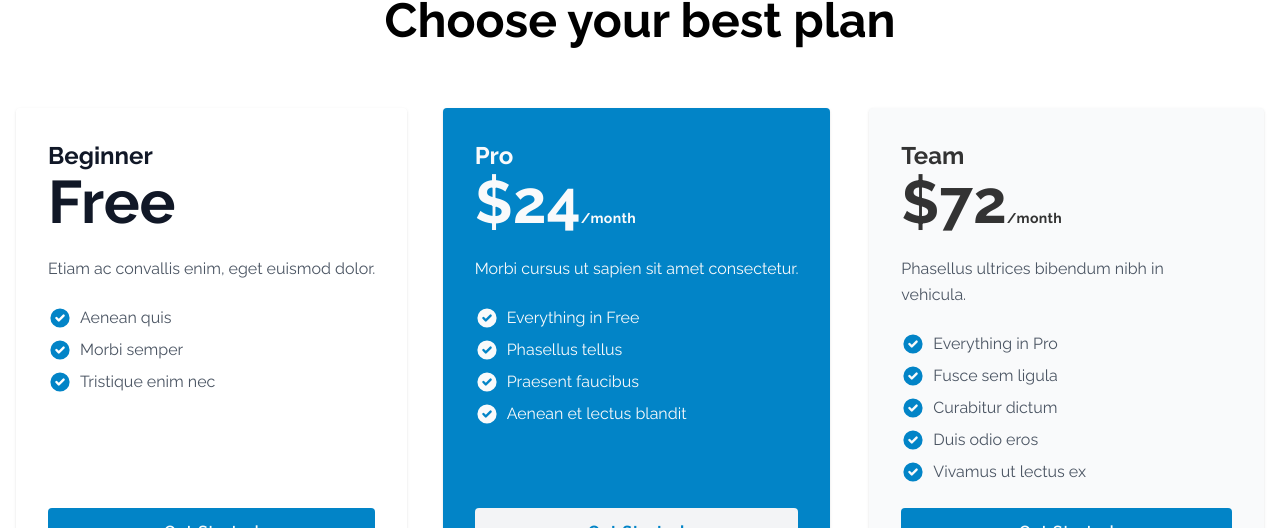
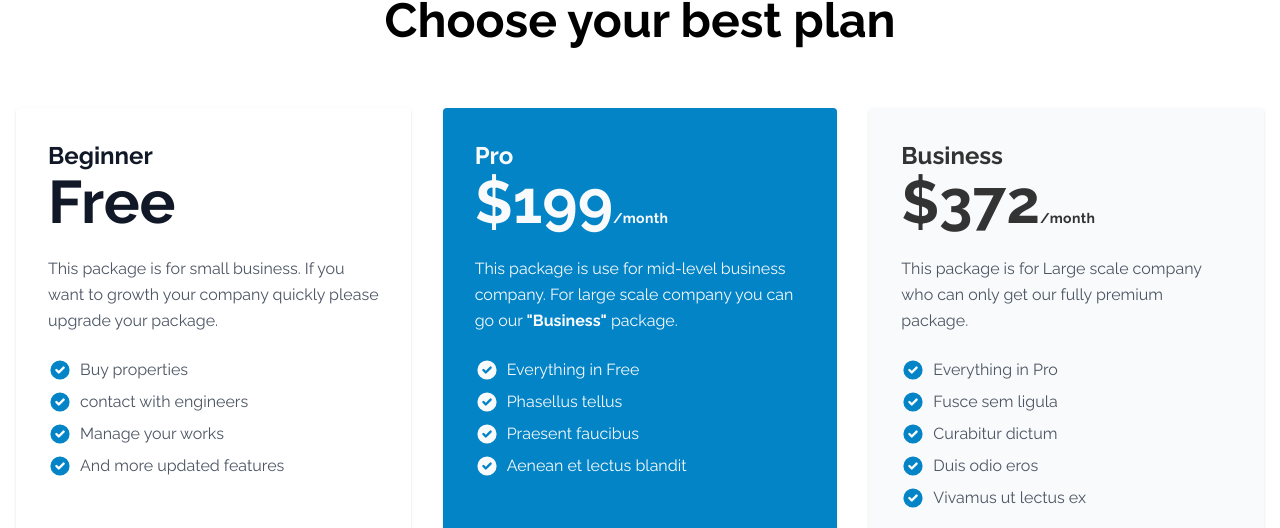
Before and after one commit to khanshorif331/neighbour-home, a React (Create React App) app: page / in a window 1280 px wide. Shown: the part 2038-2566 px from the top of the page. Built offline with nearby package versions, Linux system fonts and the light colour scheme; no server answers; a web font is replaced by a local one.

Commit message:
content uploaded

```diff
--- a/src/Pages/Homepage/Pricing/Pricing.js
+++ b/src/Pages/Homepage/Pricing/Pricing.js
@@ -28,7 +28,8 @@ const Pricing = () => {
                   <span className={`text-6xl font-bold`}>Free</span>
                 </div>
                 <p className="mt-3 leading-relaxed text-gray-600">
-                  Etiam ac convallis enim, eget euismod dolor.
+                  This package is for small business. If you want to growth your
+                  company quickly please upgrade your package.
                 </p>
                 <ul className="flex-1 mb-6 text-gray-600">
                   <li className="flex mb-2 space-x-2">
@@ -44,7 +45,7 @@ const Pricing = () => {
                         clipRule="evenodd"
                       ></path>
                     </svg>
-                    <span>Aenean quis</span>
+                    <span>Buy properties</span>
                   </li>
                   <li className="flex mb-2 space-x-2">
                     <svg
@@ -59,7 +60,7 @@ const Pricing = () => {
                         clipRule="evenodd"
                       ></path>
                     </svg>
-                    <span>Morbi semper</span>
+                    <span>contact with engineers</span>
                   </li>
                   <li className="flex mb-2 space-x-2">
                     <svg
@@ -74,7 +75,22 @@ const Pricing = () => {
                         clipRule="evenodd"
                       ></path>
                     </svg>
-                    <span>Tristique enim nec</span>
+                    <span>Manage your works</span>
+                  </li>
+                  <li className="flex mb-2 space-x-2">
+                    <svg
+                      xmlns="http://www.w3.org/2000/svg"
+                      viewBox="0 0 20 20"
+                      fill="currentColor"
+                      className="flex-shrink-0 w-6 h-6 text-sky-600"
+                    >
+                      <path
+                        fillRule="evenodd"
+                        d="M10 18a8 8 0 100-16 8 8 0 000 16zm3.707-9.293a1 1 0 00-1.414-1.414L9 10.586 7.707 9.293a1 1 0 00-1.414 1.414l2 2a1 1 0 001.414 0l4-4z"
+                        clipRule="evenodd"
+                      ></path>
+                    </svg>
+                    <span>And more updated features</span>
                   </li>
                 </ul>
                 <button
@@ -96,14 +112,15 @@ const Pricing = () => {
                 <div className={` ${darkMode && "text-gray-900"} space-y-2`}>
                   <h4 className="text-2xl font-bold">Pro</h4>
                   <span className="text-6xl font-bold">
-                    $24
+                    $199
                     <span className="text-sm tracking-wide">/month</span>
                   </span>
                 </div>
                 <p
                   className={` ${darkMode && "text-gray-900"} leading-relaxed`}
                 >
-                  Morbi cursus ut sapien sit amet consectetur.
+                  This package is use for mid-level business company. For large
+                  scale company you can go our <b>"Business"</b> package.
                 </p>
                 <ul
                   className={` ${darkMode && "text-gray-900"} flex-1 space-y-2`}
@@ -188,14 +205,15 @@ const Pricing = () => {
                 } flex flex-col p-6 space-y-6 rounded shadow sm:p-8 bg-gray-50`}
               >
                 <div className="space-y-2">
-                  <h4 className={`text-2xl font-bold`}>Team</h4>
+                  <h4 className={`text-2xl font-bold`}>Business</h4>
                   <span className={`text-6xl font-bold`}>
-                    $72
+                    $372
                     <span className="text-sm tracking-wide">/month</span>
                   </span>
                 </div>
                 <p className="leading-relaxed text-gray-600">
-                  Phasellus ultrices bibendum nibh in vehicula.
+                  This package is for Large scale company who can only get our
+                  fully premium package.
                 </p>
                 <ul className="space-y-2 text-gray-600">
                   <li className="flex items-start space-x-2">
```
